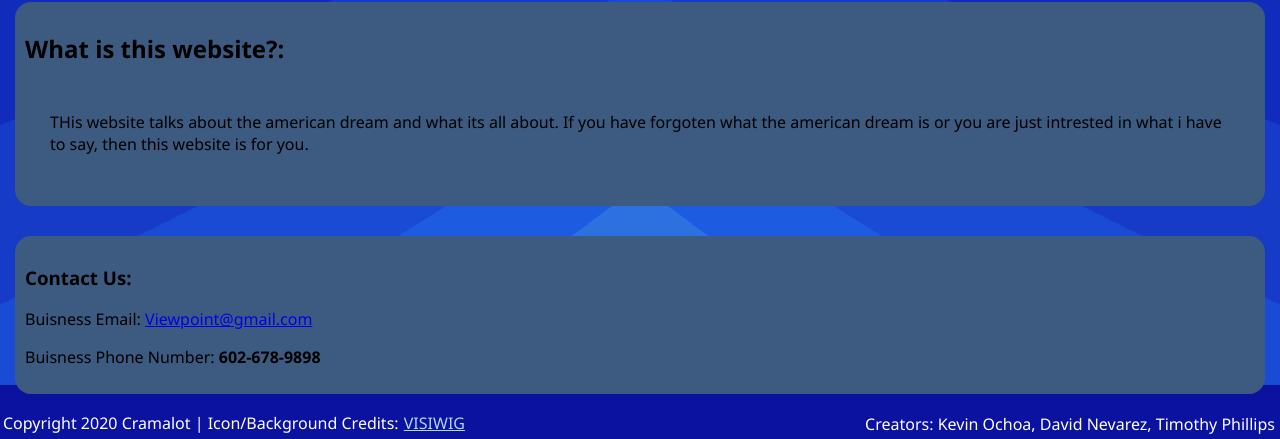
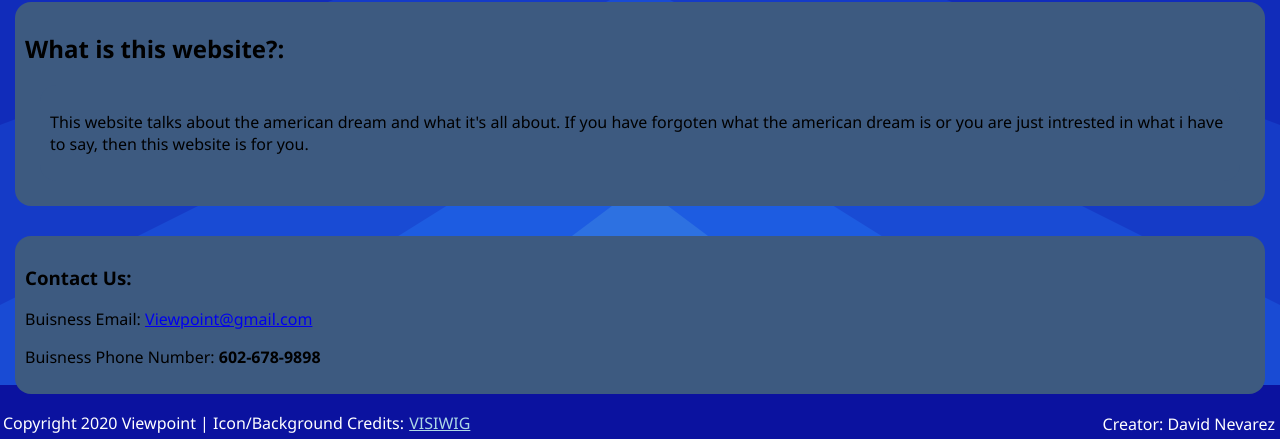
Before and after one commit to SloppyFlipFlop/American-Dream-Website, a plain HTML site: page index.html in a window 1280 px wide. Shown: the part 415-854 px from the top of the page. Drawn offline with Linux system fonts and the light colour scheme.

Commit message:
Update index.html

```diff
--- a/index.html
+++ b/index.html
@@ -4,7 +4,7 @@
 <head>
     <meta charset='UTF-8'>
     <meta name='author' content='David Nevarez'>
-    <meta name='Description' content='[Put the description of your website here]'>
+    <meta name='Description' content='Viewpoint's American dream homepage'>
 
     <meta property='og.image' content='images/MyCustomFavicon.png'>
     <meta property='og.title' content='O mighty T'>
@@ -131,7 +131,7 @@
                             N.</span></p>
                 </div> -->
 
-                <p>THis website talks about the american dream and what its all about. If you have forgoten what the
+                <p>This website talks about the american dream and what it's all about. If you have forgoten what the
                     american
                     dream is or you are just intrested in what i have to say, then this website is for you.</p>
             </div>
@@ -147,9 +147,9 @@
     </main>
 
     <footer>
-        <p>Copyright 2020 Cramalot | Icon/Background Credits: <a href="https://www.svgbackgrounds.com/">VISIWIG</a></p>
+        <p>Copyright 2020 Viewpoint | Icon/Background Credits: <a href="https://www.svgbackgrounds.com/">VISIWIG</a></p>
         <div class="Creators">
-            <p>Creators: Kevin Ochoa, David Nevarez, Timothy Phillips</p>
+            <p>Creator: David Nevarez</p>
         </div>
     </footer>
 </body>
```
